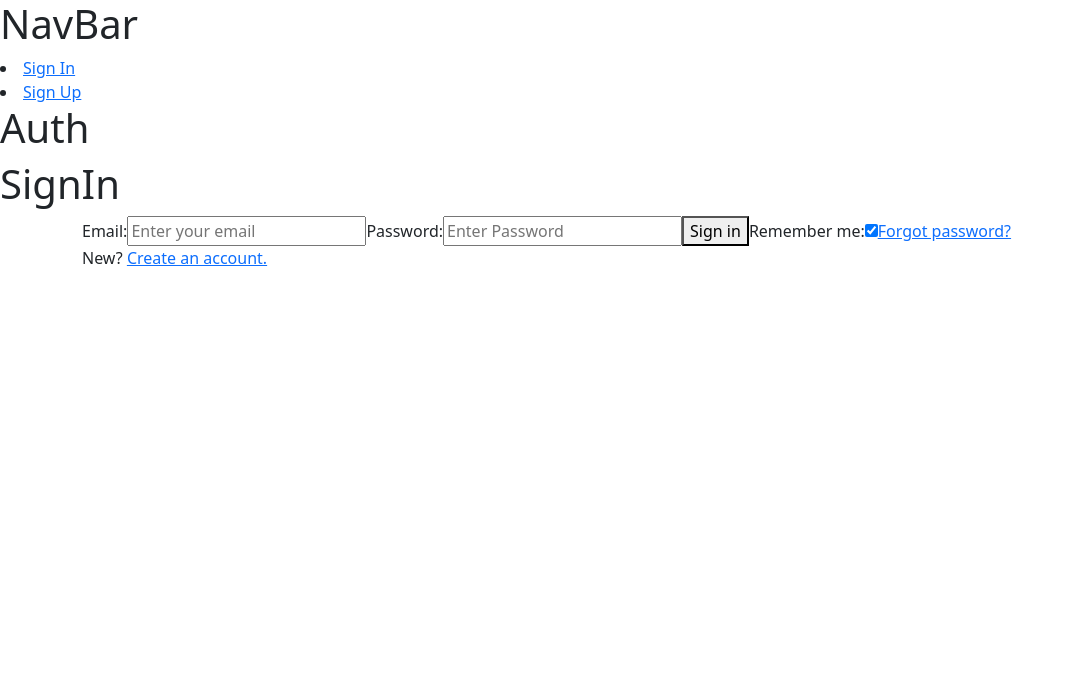
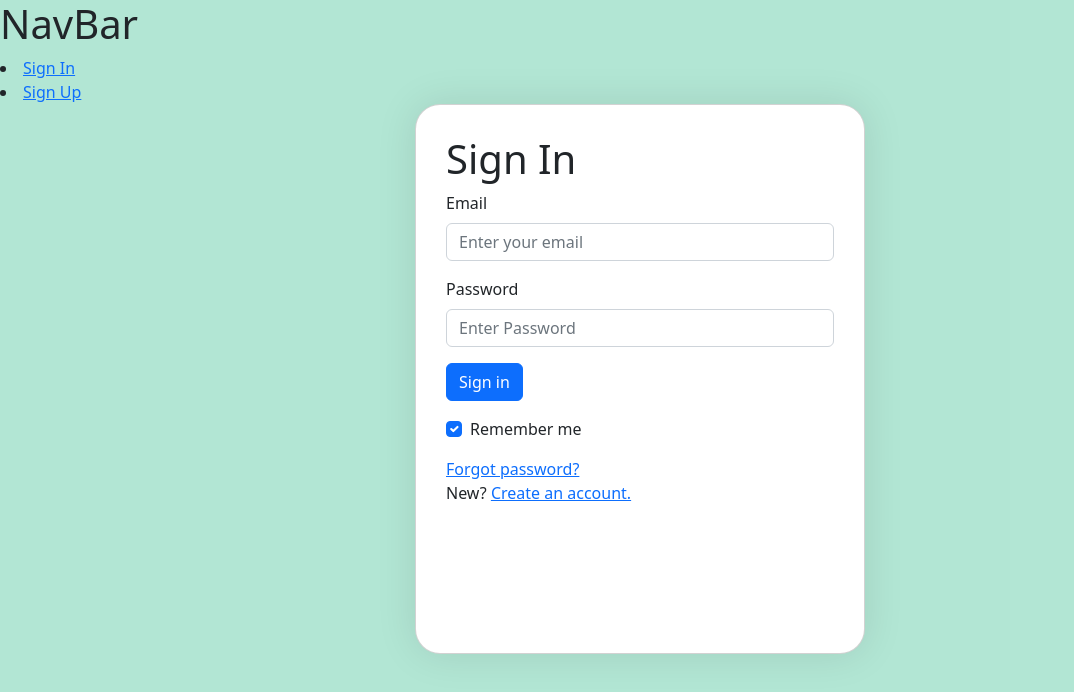
Before and after one commit to Ksenialit/todo-app-project, a Vue app: page /sign-in in a window 1280 px wide. Shown: the top 692 px of the page, without its empty margins (0-1074 px from the left). Built offline with nearby package versions, Linux system fonts and the light colour scheme.

Commit message:
working on style

```diff
--- a/package.json
+++ b/package.json
@@ -11,7 +11,7 @@
   },
   "dependencies": {
     "@supabase/supabase-js": "^2.21.0",
-    "bootstrap": "^5.2.2",
+    "bootstrap": "^5.2.3",
     "bootstrap-icons": "^1.10.5",
     "pinia": "^2.0.35",
     "pinia-plugin-persist": "^1.0.0",
--- a/src/App.vue
+++ b/src/App.vue
@@ -1,6 +1,8 @@
 <template>
   <Nav />
-  <RouterView />
+  <main class="container">
+    <RouterView />
+  </main>
 
 </template>
 
--- a/src/components/SignIn.vue
+++ b/src/components/SignIn.vue
@@ -1,20 +1,30 @@
 <template>
-    <h1>SignIn</h1>
+    <h1>Sign In</h1>
     <form @submit="submit">
-        <div class="container">
-            <label for="email">Email:</label>
-            <input type="email" placeholder="Enter your email" name="email" v-model="email" required>
+        <div>
+            <div class="mb-3">
+                <label for="email" class="form-label">Email</label>
+                <input type="email" placeholder="Enter your email" name="email" v-model="email" class="form-control" required>
+            </div>
 
-            <label for="password">Password:</label>
-            <input type="password" placeholder="Enter Password" name="password" v-model="password" required>
+            <div class="mb-3">
+            <label for="password" class="form-label">Password</label>
+            <input type="password" placeholder="Enter Password" name="password" v-model="password" class="form-control" required>
+            </div>
 
-            <button type="submit" @click="handleSignIn">Sign in</button>
+            <div class="mb-3">
+            <button class="btn btn-primary" type="submit" @click="handleSignIn">Sign in</button>
+            </div>
 
-            <label>Remember me: </label>
-            <input type="checkbox" checked="checked" name="remember">
+            <div class="mb-3 form-check">
+                <input class="form-check-input" type="checkbox" checked="checked" name="remember">
+                <label class="form-check-label">Remember me</label>
+            </div>
 
-            <a href="#">Forgot password?</a>
+            <div class="mb-3">
+            <a href="">Forgot password?</a>
             <p>New? <RouterLink to="/Sign-up">Create an account.</RouterLink></p>
+            </div>
         </div>
     </form>
 
--- a/src/components/SignUp.vue
+++ b/src/components/SignUp.vue
@@ -1,24 +1,34 @@
 <template>
-    <h1>SignUp</h1>
+    <h1>Create an account</h1>
     <form @submit="submit">
-        <div class="container">
-            <p>Create an account.</p>
-            <label for="email">Email:</label>
-            <input type="email" placeholder="Enter your email" name="email" v-model="email" required>
+        <div>
+            <div class="mb-3">
+                <label class="form-label" for="email">Email:</label>
+                <input class="form-control" type="email" placeholder="Enter your email" name="email" v-model="email" required>
+            </div>
 
-            <label for="password">Password:</label>
-            <input type="password" placeholder="Enter Password" name="password" v-model="password" required>
+            <div class="mb-3">
+                <label class="form-label" for="password">Password:</label>
+                <input class="form-control" type="password" placeholder="Enter Password" name="password" v-model="password" required>
+            </div>
 
-            <label for="repeat-password">Repeat Password:</label>
-            <input type="password" placeholder="Repeat Password" name="repeat-password" required>
-            <!-- validar password with function-->
+            <div class="mb-3">
+                <label class="form-label" for="repeat-password">Repeat Password:</label>
+                <input class="form-control" type="password" placeholder="Repeat Password" name="repeat-password" required>
+                <!-- validate second password with function-->
+            </div>
 
-            <label>Remember me:</label>
-            <input type="checkbox" checked="checked" name="remember">
+            <div class="mb-3">
+                <label>Remember me</label>
+                <input type="checkbox" checked="checked" name="remember">
+            </div>
 
-            <p>By creating an account, you agree to the Terms of Service and Privacy Policy.</p>
+            <div class="mb-3">
+                <p class="form-text">By creating an account, you agree to the Terms of Service and Privacy Policy.</p>
+            </div>
 
-            <button type="submit" class="" @click="handleSignUp">Sign Up</button>
+            <button type="submit" @click="handleSignUp">Sign Up</button>
+
         </div>
         <!--email de confirmación y alerta de que tiene que confirmar email-->
     </form>
--- a/src/main.js
+++ b/src/main.js
@@ -2,8 +2,10 @@ import { createApp } from 'vue';
 import { createPinia } from 'pinia';
 import App from './App.vue';
 import router from "./router";
-import "bootstrap/dist/css/bootstrap.css";
+
+import 'bootstrap/dist/css/bootstrap.css'
 import "bootstrap-icons/font/bootstrap-icons.css"
+import './static/main.css'
 
 import './static/main.css'
 
@@ -12,4 +14,5 @@ const app = createApp(App)
 app.use(createPinia())
 app.use(router)
 
+
 app.mount('#app')
--- a/src/pages/Auth.vue
+++ b/src/pages/Auth.vue
@@ -1,7 +1,7 @@
-<template>
-    <h1>Auth</h1>
-    <RouterView />
-
+  <template>
+    <div class="form-auth m-auto w-100 card">
+      <RouterView />
+    </div>
   </template>
 
   <script>
@@ -16,6 +16,8 @@
 
   </script>
 
-  <style scoped>
-
+  <style>
+  .form-auth {
+    max-width: 300px;
+  }
   </style>
--- a/src/pages/Dashboard.vue
+++ b/src/pages/Dashboard.vue
@@ -1,23 +1,27 @@
 <template>
-  <section>
-    <h1>Welcome back! <i class="bi bi-emoji-smile"></i></h1>
-    <button @click="signOut">Log out</button>
+  <button @click="signOut">Log out</button>
+  <h2>Welcome back!</h2>
+  <section class="card">
     <div>
+      <h3>To do list</h3>
 
-      <label>Add to do</label>
-      <input type="text" v-model="newTask" @keydown.enter="handleNewTask(this.newTask, this.user.id)" placeholder="Write your to do">
-      <button @click="$event => handleNewTask(this.newTask, this.user.id)">Create task</button>
       <div>
-        <p>Incompleted task:</p>
+        <input type="text" v-model="newTask" @keydown.enter="handleNewTask(this.newTask, this.user.id)" placeholder="Write your to do">
+        <button @click="$event => handleNewTask(this.newTask, this.user.id)"><i class="bi bi-plus-lg"></i></button>
+      </div>
+
+      <div>
         <ul>
           <TaskItem v-bind:task="task" v-for="task in incompletedTasks" :key="task.id" @edit="(title) => editTask(task.id, title)" @delete="deleteTask(task.id)" @update="updateTask(task.id, task.is_complete)"></TaskItem>
         </ul>
-        <p>Completed task:</p>
+      </div>
+
+      <div>
+        <h4>Completed</h4>
         <ul>
           <TaskItem v-bind:task="task" v-for="task in completedTasks" :key="task.id" @delete="deleteTask(task.id)" @update="updateTask(task.id, task.is_complete)"></TaskItem>
         </ul>
       </div>
-
     </div>
   </section>
 </template>
--- a/src/static/main.css
+++ b/src/static/main.css
@@ -1,4 +1,15 @@
 #app {
-    max-width: 1280px;
+    background-color: #b2e6d4;
+    min-height: 100vh;
+}
+
+.card {
+    background: #fff;
+    border-radius: 25px;
+    padding: 30px;
+    box-shadow: 0 0 40px 0 rgba(0,0,0,.1);
+    max-width: 450px;
     margin: 0 auto;
+    width: 100%;
+    min-height: 550px;
 }
```
Also changed, not shown: src/components/NewTask.vue (deleted, +0 -39 lines), src/components/AppHeader.vue (deleted), 1 other file (tests, documents, lock files or other folders).
